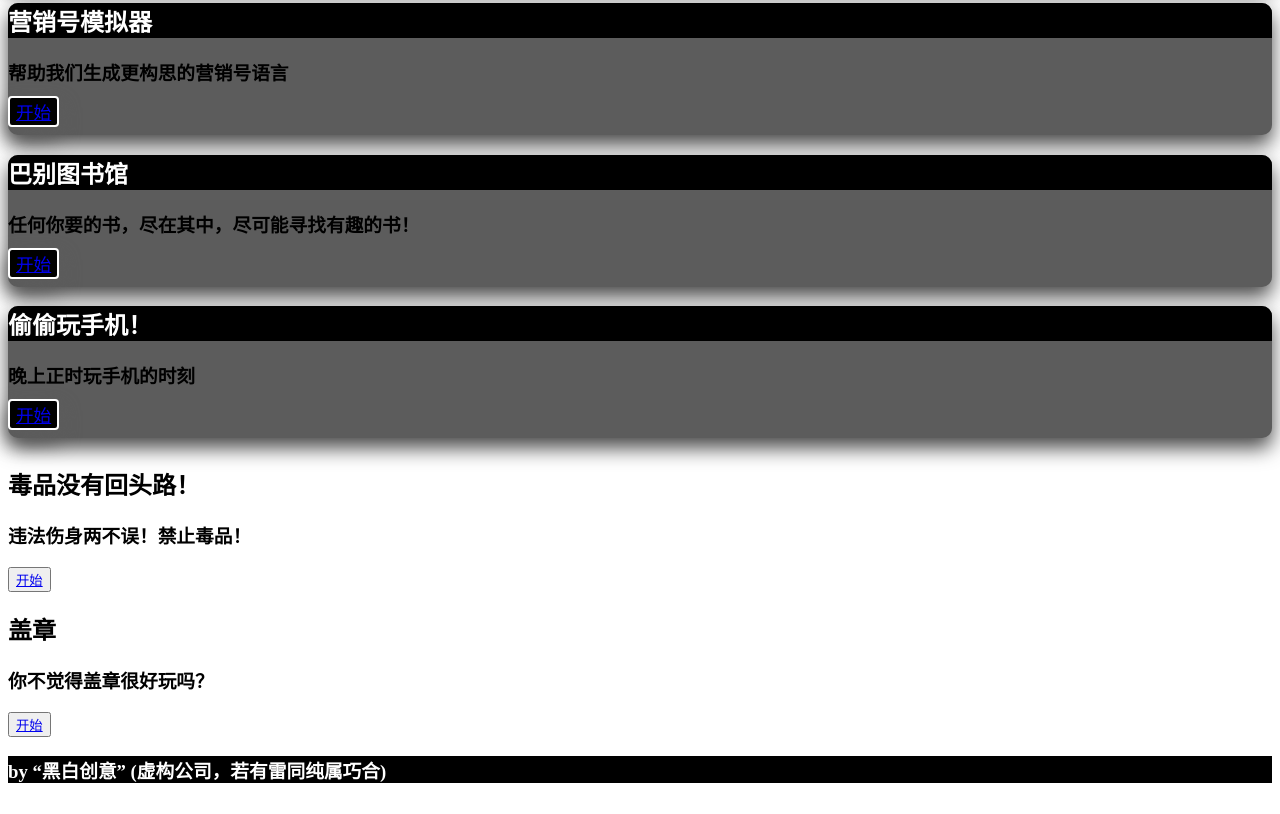
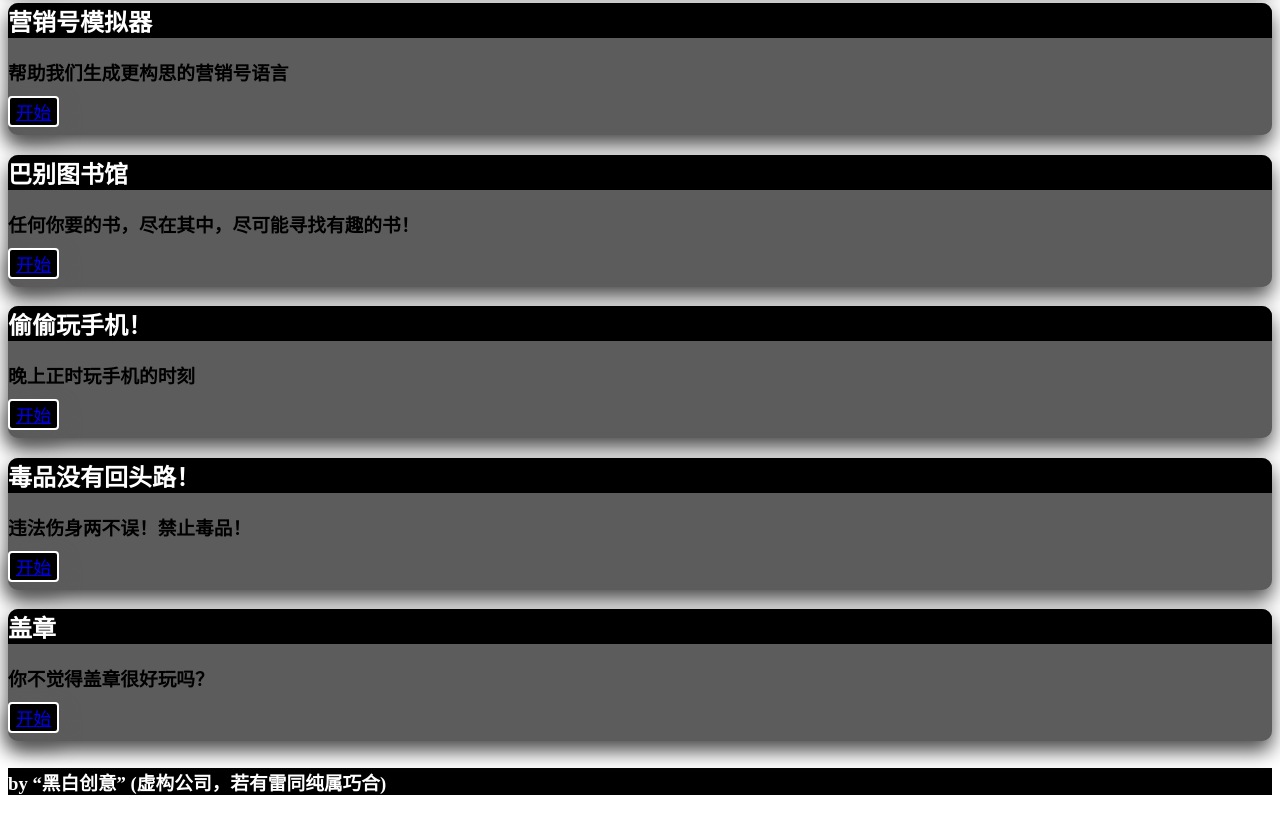
Before and after one commit to 1qwq2awa/1qwq2awa.github.io, a plain HTML site: page index.html in a window 1280 px wide. Shown: the part 424-1238 px from the top of the page. Drawn offline with Linux system fonts and the light colour scheme.

Commit message:
Refactor CSS styles and add new classes

```diff
--- a/css1.css
+++ b/css1.css
@@ -22,7 +22,7 @@
     border-top-left-radius: 10px;
     border-top-right-radius: 10px;
 }
-.end2a,.end3a,.end4a{
+.end2a,.end3a,.end4a,.end5a,.end6a{
     color: white;
     background-color: #000;
     border-top-left-radius: 10px;
@@ -76,7 +76,7 @@
   transform: scaleX(1);
   transform-origin: bottom left;
 }
-.ftx_1,.ftx_3,.ftx_2,.ftx_4{
+.ftx_1,.ftx_3,.ftx_2,.ftx_4,.ftx_5,.ftx_6{
     background-color: black;
     transform: translateY(-8px);
     box-shadow: 0 10px 20px #5c5c5c;
@@ -91,7 +91,7 @@
     overflow: hidden;
     z-index: 1;
 }
-.end1,.end3,.end2,.end4{
+.end1,.end3,.end2,.end4,.end5,.end6{
     background-color: #5c5c5c;
     transform: translateY(-8px);
     box-shadow: 0 10px 20px #4a4a4a;
```
